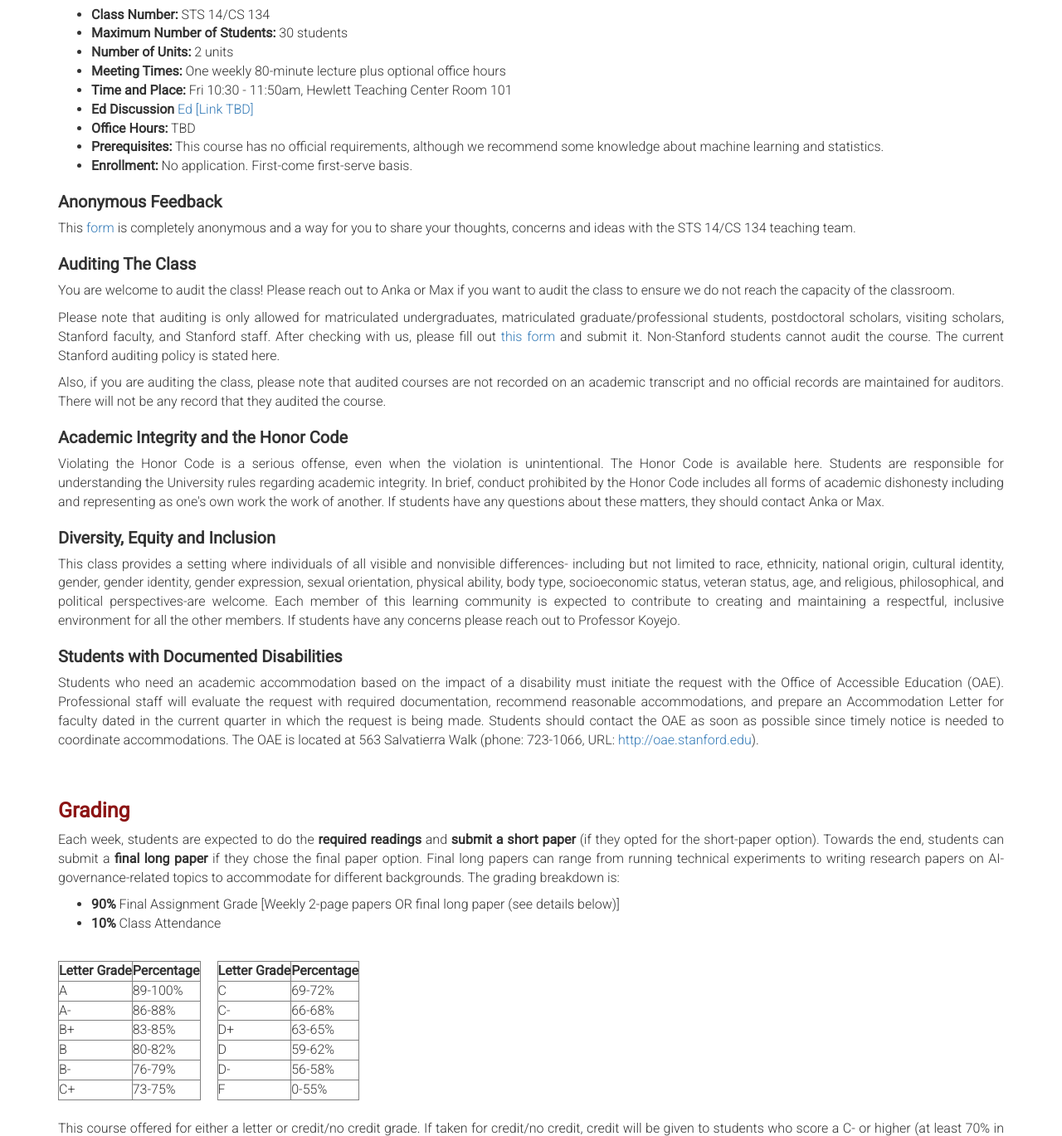
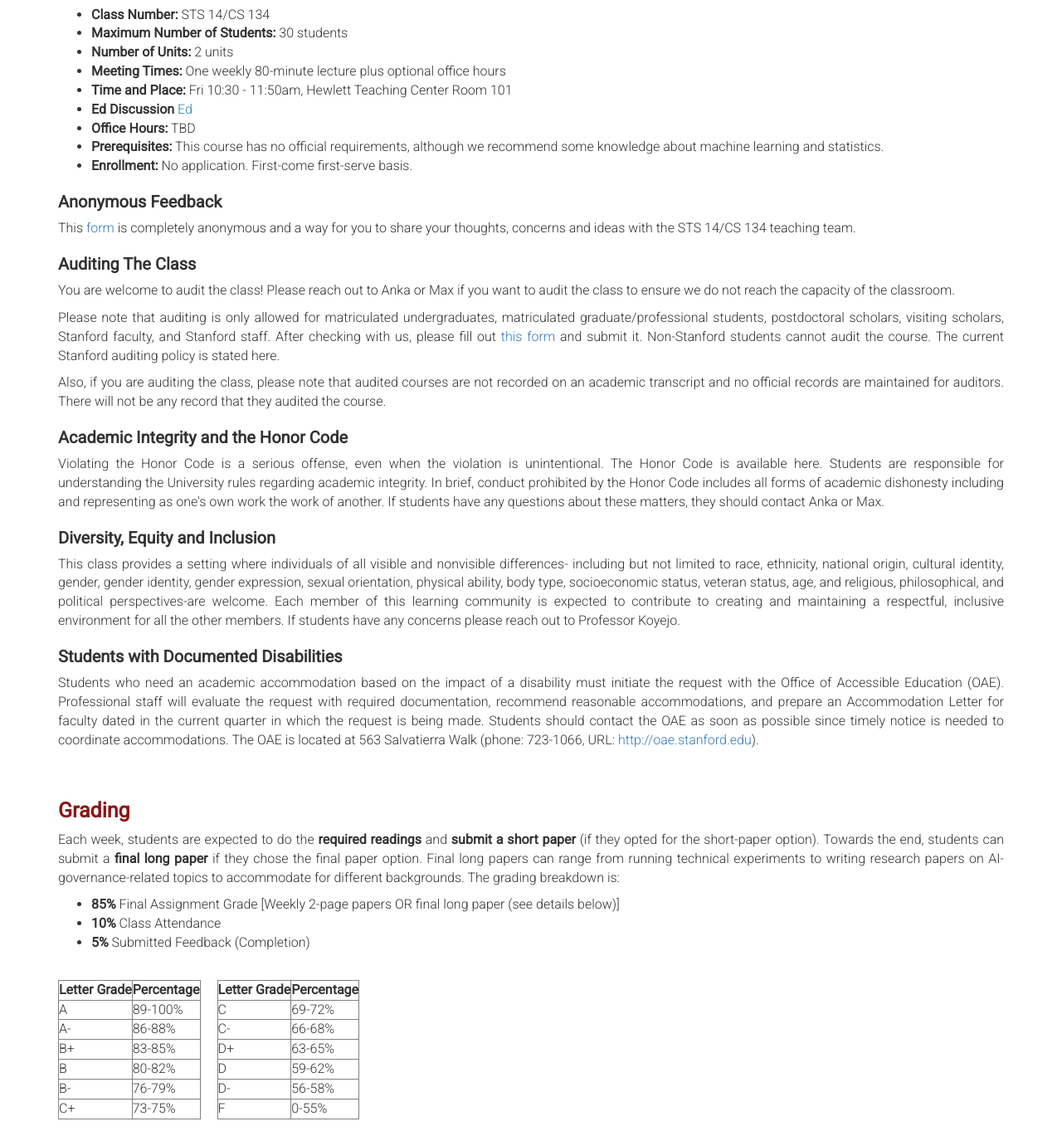
Before and after one commit to maxlampe/cs134_website, a plain HTML site: page index.html in a window 1280 px wide. Shown: the part 1852-3221 px from the top of the page at 83% size. Drawn offline with nearby package versions, Linux system fonts and the light colour scheme.

Commit message:
feat: Updated grading, added week0 links, added Ed link.

```diff
--- a/index.html
+++ b/index.html
@@ -216,7 +216,7 @@
         <li><strong>Number of Units:</strong> 2 units</li>
         <li><strong>Meeting Times:</strong> One weekly 80-minute lecture plus optional office hours </li>
         <li><strong>Time and Place:</strong> Fri 10:30 - 11:50am, Hewlett Teaching Center Room 101</li>
-        <li><strong>Ed Discussion</strong> <a href="" target="_blank">Ed [Link TBD]</a></li>
+        <li><strong>Ed Discussion</strong> <a href="https://edstem.org/us/courses/72795/discussion" target="_blank">Ed</a></li>
         <li><strong>Office Hours:</strong> TBD</li>
         <li><strong>Prerequisites:</strong> This course has no official requirements, although we recommend some knowledge about machine learning and statistics.</li>
         <li><strong>Enrollment:</strong> No application. First-come first-serve basis.</li>
@@ -245,8 +245,9 @@
     <p>Each week, students are expected to do the <strong>required readings</strong> and <strong>submit a short paper</strong> (if they opted for the short-paper option). Towards the end, students can submit a <strong>final long paper</strong> if they chose the final paper option. Final long papers can range from running technical experiments to writing research papers on AI-governance-related topics to accommodate for different backgrounds. The grading breakdown is:</p>
 
     <ul>
-        <li><strong>90%</strong> Final Assignment Grade [Weekly 2-page papers OR final long paper (see details below)]</li>
+        <li><strong>85%</strong> Final Assignment Grade [Weekly 2-page papers OR final long paper (see details below)]</li>
         <li><strong>10%</strong> Class Attendance</li>
+        <li><strong>5%</strong> Submitted Feedback (Completion)</li>
     </ul>
     <br>
     <div style="display: flex; gap: 20px;">
@@ -448,7 +449,9 @@
             <td></td><td colspan="3">
               <p><strong>Summary:</strong> We'll provide one optional pre-recorded lecture on key technical terms that all students should understand, including but not limited to: stochastic gradient descent, regression, classification, fine-tuning, neural networks, deep learning, foundation models, chain-of-thought reasoning, in-context-learning, zero-shot learning, and fine-tuning. This lecture will be strongly recommended for students without an AI/ML background. </p>
 
-              <p><strong>Lecture Slides + Recording:</strong> Pre-recorded lecture provided once available</p>
+              <p><strong>Lecture (from CS120)</strong> <a href="https://drive.google.com/file/d/1rBgM8RD486SjylAZKxuxwQftKTDRAsUg/view?usp=share_link" target="_blank">Slides</a> +
+                <a href="https://stanford.zoom.us/rec/share/cpd8ymghw9CDSpYTTVabjtNa2lrVvzr565vNVyuTQ6itt8oB3Vxa-7qeaDPxdgjC.QkEhrMh7mbg0zpCR" target="_blank">Recording</a>
+              </p>
               <strong>Readings (Required):</strong>
               <ul>
                 None
```
